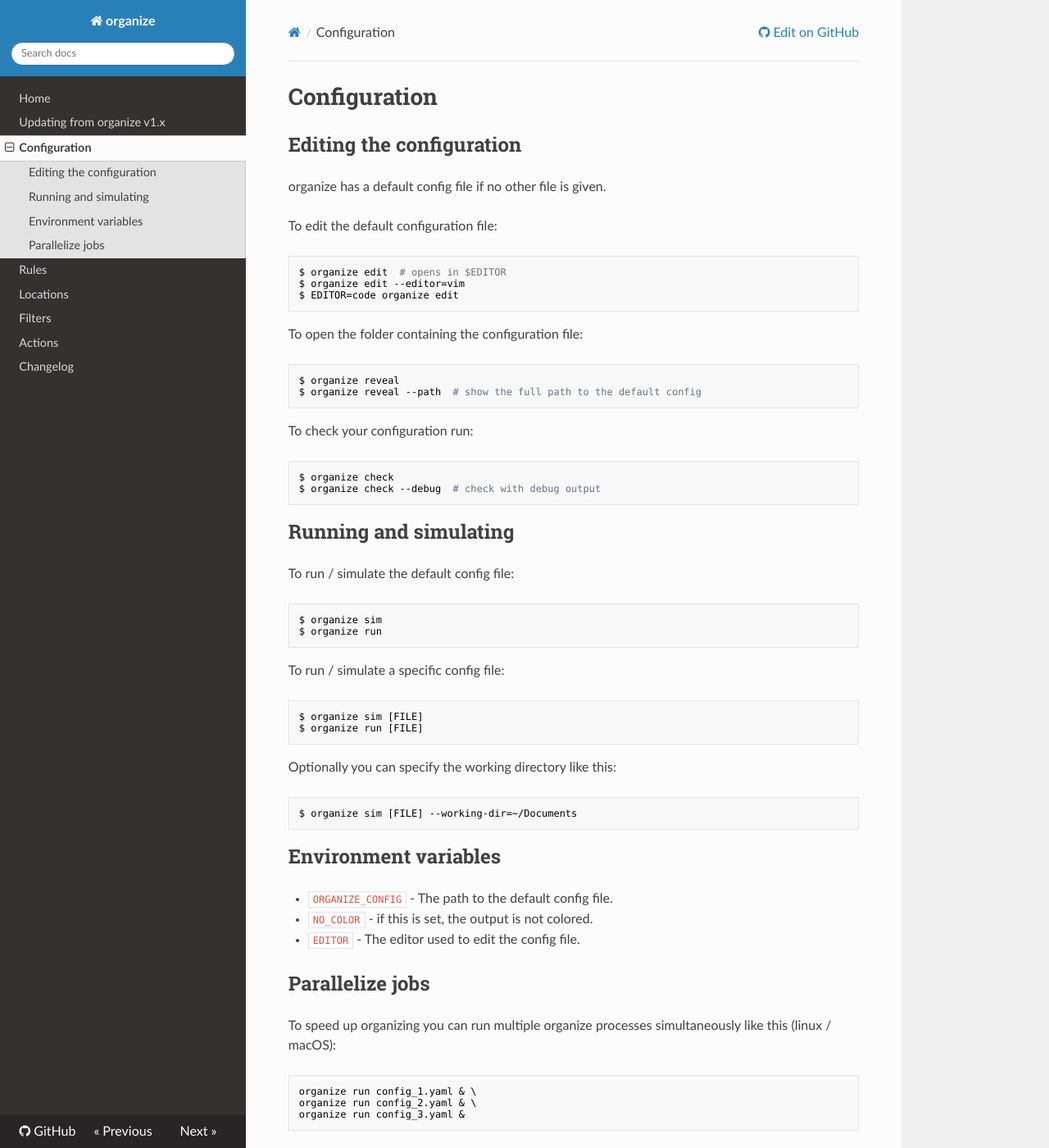
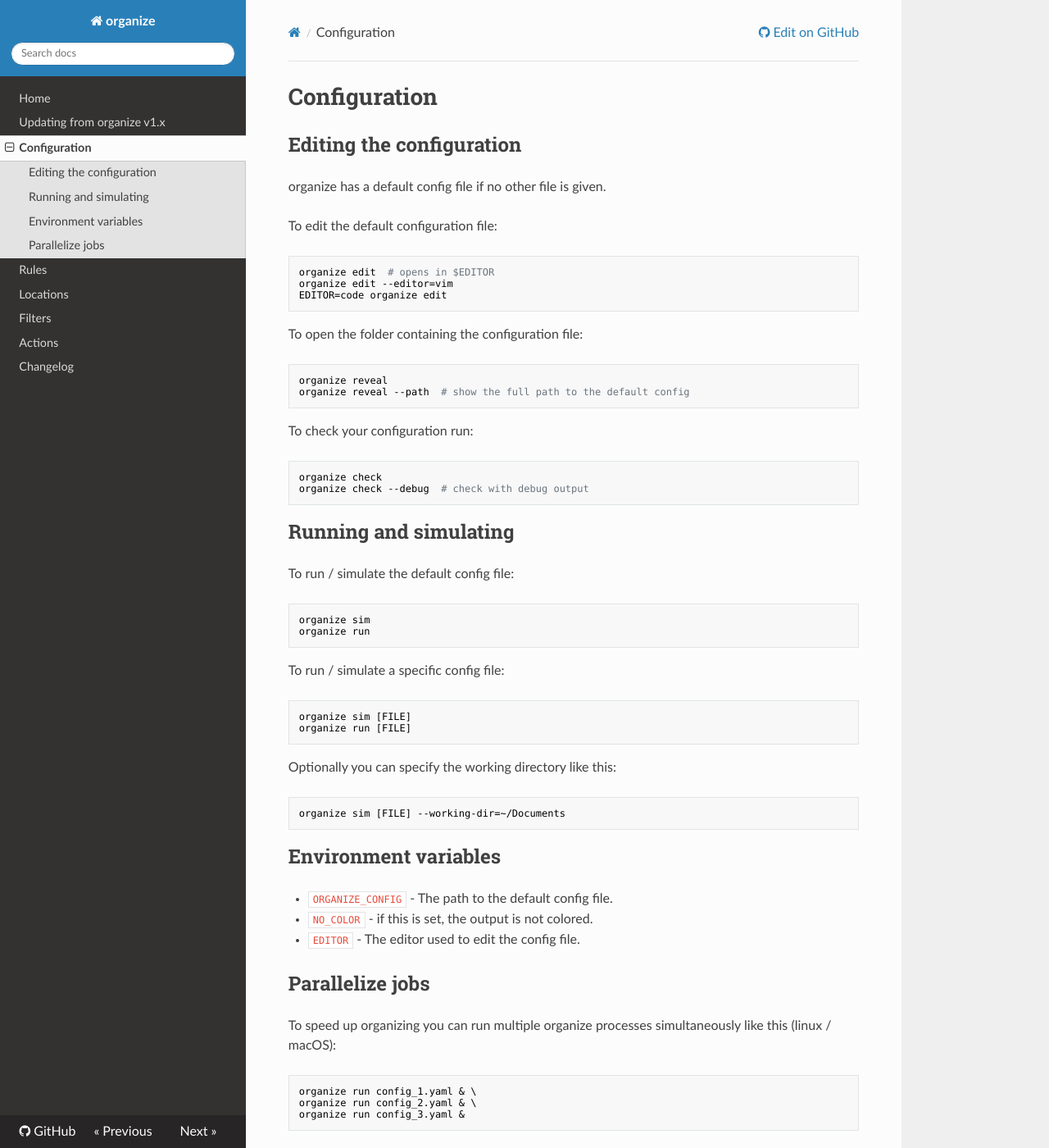
Before and after one commit to tfeldmann/organize, an MkDocs documentation site: the page built from docs/configuration.md, in a window 1280 px wide and 1400 px high. Shown: the whole window at 82% size. Built offline with MkDocs 1.6.1, drawn with Linux system fonts in a browser that asks for light colours; nearby versions of some CDN libraries.

Commit message:
shell cmd formatting

````diff
--- a/docs/configuration.md
+++ b/docs/configuration.md
@@ -7,23 +7,23 @@
 To edit the default configuration file:
 
 ```sh
-$ organize edit  # opens in $EDITOR
-$ organize edit --editor=vim
-$ EDITOR=code organize edit
+organize edit  # opens in $EDITOR
+organize edit --editor=vim
+EDITOR=code organize edit
 ```
 
 To open the folder containing the configuration file:
 
 ```sh
-$ organize reveal
-$ organize reveal --path  # show the full path to the default config
+organize reveal
+organize reveal --path  # show the full path to the default config
 ```
 
 To check your configuration run:
 
 ```sh
-$ organize check
-$ organize check --debug  # check with debug output
+organize check
+organize check --debug  # check with debug output
 ```
 
 ## Running and simulating
@@ -31,21 +31,21 @@
 To run / simulate the default config file:
 
 ```sh
-$ organize sim
-$ organize run
+organize sim
+organize run
 ```
 
 To run / simulate a specific config file:
 
-```sh
-$ organize sim [FILE]
-$ organize run [FILE]
+```shell
+organize sim [FILE]
+organize run [FILE]
 ```
 
 Optionally you can specify the working directory like this:
 
-```sh
-$ organize sim [FILE] --working-dir=~/Documents
+```shell
+organize sim [FILE] --working-dir=~/Documents
 ```
 
 ## Environment variables
@@ -59,7 +59,7 @@
 To speed up organizing you can run multiple organize processes simultaneously like this
 (linux / macOS):
 
-```
+```shell
 organize run config_1.yaml & \
 organize run config_2.yaml & \
 organize run config_3.yaml &
````
